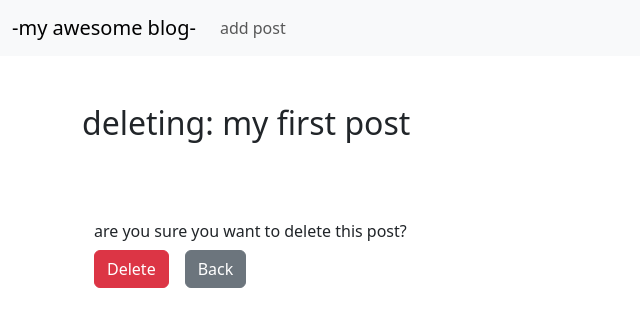
After one commit to mhmdjavad-cs/django-blog, a Django app: page /delete_post/1 in a window 1280 px wide. The commit adds this page. Shown: the top 327 px of the page, without its empty margins (0-640 px from the left). Run offline with Django 5.2, Linux system fonts and the light colour scheme; data comes from the database, SQL or seed files in the repository; both versions use the stored data as it was after the commit.

```diff
--- /dev/null
+++ b/app/templates/delete_post.html
@@ -0,0 +1,48 @@
+{% extends 'base.html' %}
+
+{% block title %}
+   deleting a post
+{% endblock title %}
+
+
+{% block styling %}
+   <style>
+    .button-container{
+        display: flex;
+        align-items: center;
+        gap: 1rem;
+    }
+   </style>
+{% endblock styling %}
+
+
+
+{% block base %}
+
+<br/>
+<br/>
+
+<section class="main container">
+
+    <div class="title">
+        <h2>
+            deleting: {{post.title}}
+        </h2>
+    </div>
+
+<br/>
+<br/>
+<br/>
+
+   <form method="post" class="container">
+
+        {% csrf_token %}
+
+        <h6>are you sure you want to delete this post?</h6>
+        <div class="button-container">
+            <button class="btn btn-danger">Delete</button>
+            <a href="{% url 'home_page' %}" class="btn btn-secondary">Back</a>
+        </div>
+
+   </form>
+{% endblock base %}
--- a/app/templates/post_detail.html
+++ b/app/templates/post_detail.html
@@ -32,6 +32,9 @@
         <a href={% url 'update_post' post.pk %} class="btn btn-secondary">
             update post
         </a>
+        <a href={% url 'delete_post' post.pk %} class="btn btn-secondary" >
+            delete post
+        </a>
 
 
     </div>
--- a/app/urls.py
+++ b/app/urls.py
@@ -1,5 +1,5 @@
 from django.urls import path
-from .views import HomeView, PostDetail, AddPost, PostUpdateView
+from .views import HomeView, PostDetail, AddPost, PostUpdateView, PostDeleteView
 
 
 urlpatterns = [
@@ -7,5 +7,6 @@ urlpatterns = [
     path('post/<int:pk>', PostDetail.as_view(), name='post_detail'),
     path('add_post/', AddPost.as_view() ,name='add_post'),
     path('update_post/<int:pk>', PostUpdateView.as_view(), name='update_post'),
+    path('delete_post/<int:pk>', PostDeleteView.as_view(), name='delete_post'),
 
 ]
--- a/app/views.py
+++ b/app/views.py
@@ -1,7 +1,9 @@
 from django.http import HttpResponse
 from django.shortcuts import render
-from django.views.generic import ListView, DetailView, CreateView, UpdateView
+from django.views.generic import ListView, DetailView, CreateView, UpdateView, DeleteView
 from .models import Post
+from django.urls import reverse_lazy
+
 
 
 class HomeView(ListView):
@@ -26,6 +28,11 @@ class PostUpdateView(UpdateView):
     fields = ('title', 'body')
 
 
+class PostDeleteView(DeleteView):
+    model = Post
+    template_name = 'delete_post.html'
+    success_url = reverse_lazy('home_page')
+
 
 
 
```
Also changed, not shown: app/templates/home_page.html (+5 -2 lines), db.sqlite3.
